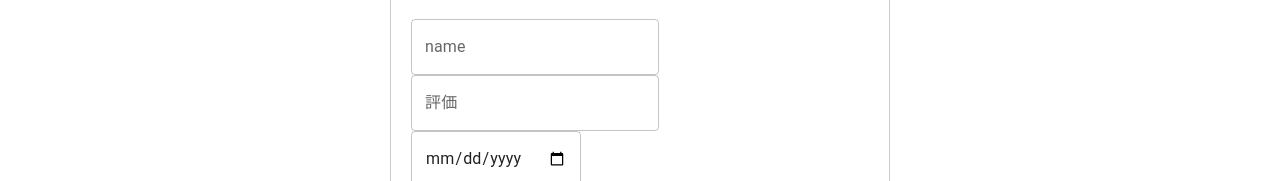
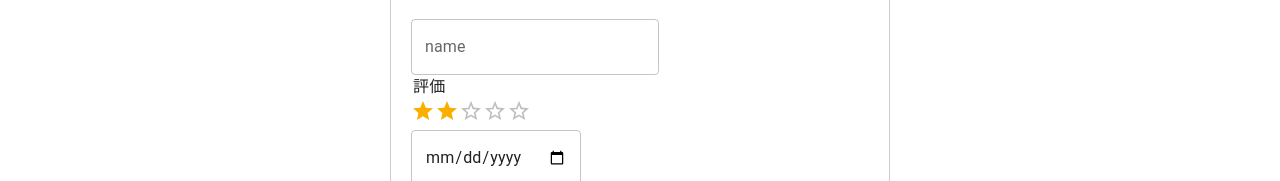
Before and after one commit to yuka-nagata/cafelog, a React (Vite) app in the folder front/: page / in a window 1280 px wide. Both pictures are taken after a click on the button "ADD POST". Shown: the part 178-359 px from the top of the page. Built offline with nearby package versions, Linux system fonts and the light colour scheme; no server answers.

Commit message:
README追加

```diff
--- a/front/src/components/AddPostModal.jsx
+++ b/front/src/components/AddPostModal.jsx
@@ -5,11 +5,15 @@ import Modal from "react-modal";
 import TextField from "@mui/material/TextField";
 import Box from "@mui/material/Box";
 import Button from "@mui/material/Button";
+import {Rating} from "@mui/material";
+import * as React from 'react';
+import Typography from "@mui/material/Typography";
 
 
 const AddPostModal = () => {
     const { isOpenModal, setIsOpenModal, setData } =
         useContext(HomeContext);
+    const [rate, setRate] = React.useState(2);
 
     const submit = async (e) => {
         e.preventDefault();
@@ -71,12 +75,14 @@ const AddPostModal = () => {
                         <TextField id="inputName" type="text" label="name" name="name"></TextField>
                     </div>
                     <div>
-                        <TextField
-                            id="inputRate"
-                            type="number"
-                            label="評価"
+                        <Typography component="legend">評価</Typography>
+                        <Rating
                             name="rate"
-                        ></TextField>
+                            value={rate}
+                            onChange={(event, newValue) => {
+                                setRate(newValue);
+                            }}
+                        />
                     </div>
                     <div>
                         <TextField
--- a/front/src/components/PostList.jsx
+++ b/front/src/components/PostList.jsx
@@ -18,6 +18,7 @@ import FavoriteIcon from '@mui/icons-material/Favorite';
 import ShareIcon from '@mui/icons-material/Share';
 import Grid from '@mui/material/Grid';
 import DeleteIcon from '@mui/icons-material/Delete';
+import LocationPinIcon from '@mui/icons-material/LocationPin';
 import {Rating} from "@mui/material";
 
 
@@ -70,7 +71,7 @@ export default function PostList() {
                     <FavoriteIcon />
                 </IconButton>
                 <IconButton aria-label="share">
-                    <ShareIcon />
+                    <LocationPinIcon />
                 </IconButton>
             </CardActions>
         </Card>
```
Also changed, not shown: 1 other file (tests, documents, lock files or other folders).
